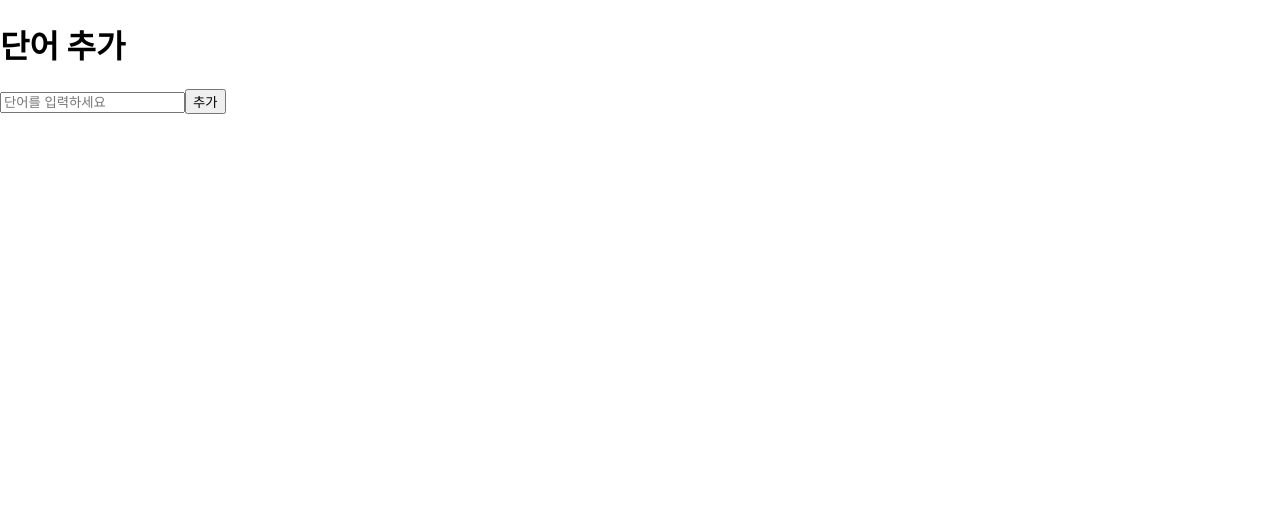
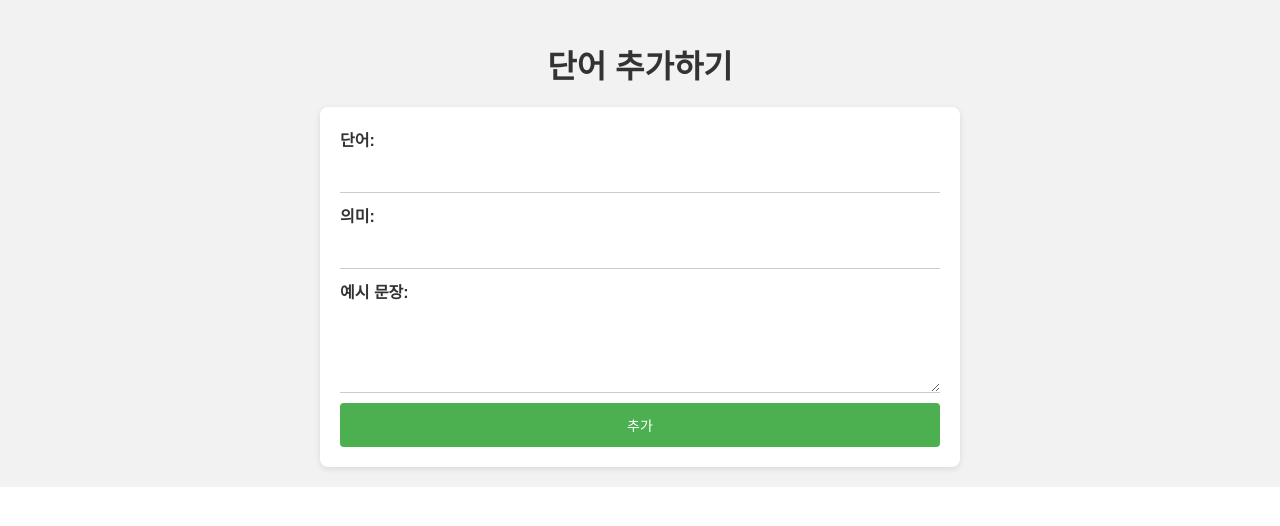
Before and after one commit to eunjin2118/blutes, a React (Create React App) app: page /dictionary in a window 1280 px wide. Shown: the top 526 px of the page. Built offline with nearby package versions, Linux system fonts and the light colour scheme.

Commit message:
단어추가 페이지

```diff
--- a/src/App.js
+++ b/src/App.js
@@ -3,7 +3,7 @@ import './App.css';
 import MainPage from './pages/MainPage.jsx';
 import LoginPage from './pages/login.jsx';
 import SignupPage from './pages/Signup';
-import DictionaryPage from './pages/dictionary/addWord';
+import DictionaryPage from './pages/dictionary/AddWordForm';
 import CommunityPage from './pages/community/post';
 import { BrowserRouter as Router, Routes, Route } from "react-router-dom";
 
--- /dev/null
+++ b/src/pages/dictionary/AddWordForm.jsx
@@ -0,0 +1,92 @@
+import React from 'react';
+import styled from 'styled-components';
+
+const Container = styled.div`
+  display: flex;
+  flex-direction: column;
+  align-items: center;
+  padding: 20px;
+  font-family: Arial, sans-serif;
+  background-color: #f2f2f2;
+`;
+
+const Title = styled.h1`
+  margin-bottom: 20px;
+  color: #333;
+  text-align: center;
+`;
+
+const Form = styled.form`
+  display: flex;
+  flex-direction: column;
+  max-width: 600px;
+  max-height: 400px;
+  width: 100%;
+  background-color: #fff;
+  border-radius: 8px;
+  padding: 20px;
+  box-shadow: 0 2px 6px rgba(0, 0, 0, 0.1);
+`;
+
+const Label = styled.label`
+  margin-bottom: 5px;
+  font-weight: bold;
+  color: #333;
+`;
+
+const TextInput = styled.input`
+  padding: 10px;
+  border: none;
+  border-bottom: 1px solid #ccc;
+  margin-bottom: 10px;
+  resize: vertical;
+  font-size: 14px;
+  background-color: transparent;
+`;
+
+const TextArea = styled.textarea`
+  padding: 10px;
+  border: none;
+  border-bottom: 1px solid #ccc;
+  margin-bottom: 10px;
+  resize: vertical;
+  font-size: 14px;
+  background-color: transparent;
+`;
+
+const SubmitButton = styled.input`
+  padding: 12px;
+  background-color: #4CAF50;
+  color: white;
+  border: none;
+  border-radius: 4px;
+  cursor: pointer;
+  font-size: 14px;
+`;
+
+const AddWordForm = () => {
+  const handleSubmit = (e) => {
+    e.preventDefault();
+    // Form submission logic here
+  };
+
+  return (
+    <Container>
+      <Title>단어 추가하기</Title>
+      <Form onSubmit={handleSubmit}>
+        <Label htmlFor="abbreviation">단어:</Label>
+        <TextInput type="text" id="abbreviation" name="abbreviation" required />
+
+        <Label htmlFor="meaning">의미:</Label>
+        <TextInput type="text" id="meaning" name="meaning" required />
+
+        <Label htmlFor="sentence">예시 문장:</Label>
+        <TextArea id="sentence" name="sentence" rows="4" required></TextArea>
+
+        <SubmitButton type="submit" value="추가" />
+      </Form>
+    </Container>
+  );
+};
+
+export default AddWordForm;
--- a/src/pages/dictionary/addWord.jsx
+++ /dev/null
@@ -1,27 +0,0 @@
-import React, { useState } from 'react';
-
-const AddWord = ({ addWord }) => {
-  const [newWord, setNewWord] = useState('');
-
-  const handleAddWord = () => {
-    if (newWord) {
-      addWord(newWord);
-      setNewWord('');
-    }
-  };
-
-  return (
-    <div>
-      <h1>단어 추가</h1>
-      <input
-        type="text"
-        value={newWord}
-        onChange={(e) => setNewWord(e.target.value)}
-        placeholder="단어를 입력하세요"
-      />
-      <button onClick={handleAddWord}>추가</button>
-    </div>
-  );
-};
-
-export default AddWord;
```
